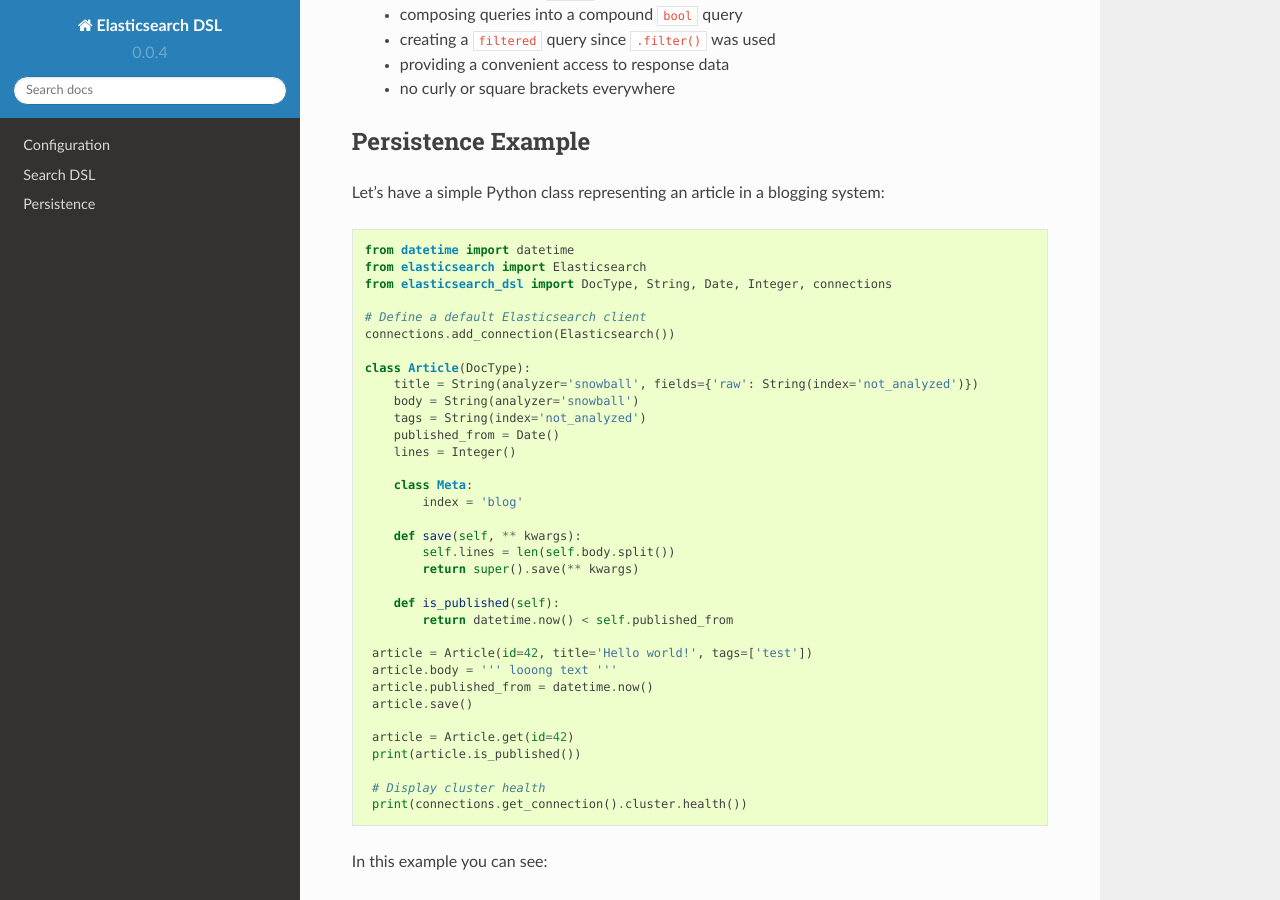
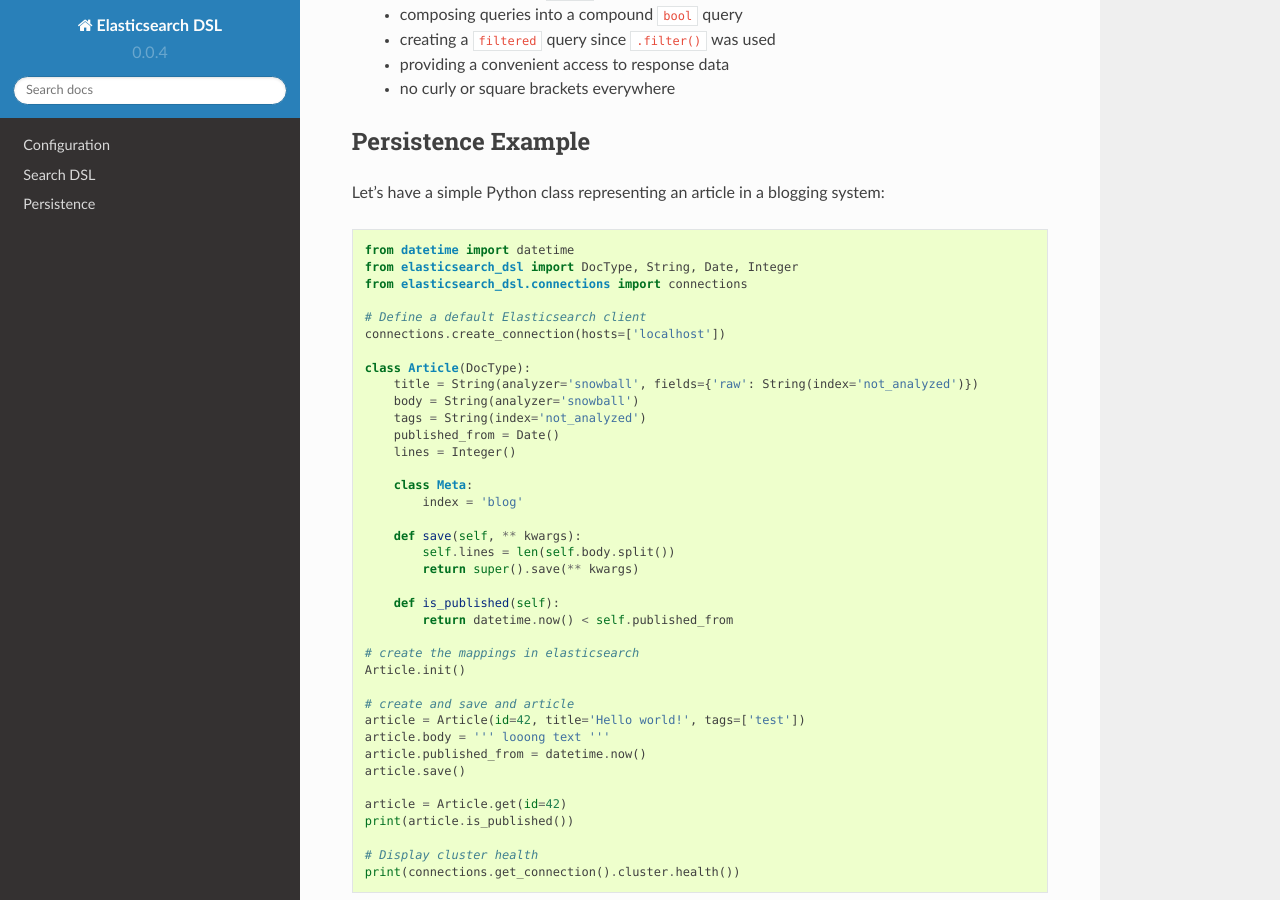
Before and after one commit to elastic/elasticsearch-dsl-py, a Sphinx documentation site: the page built from docs/index.rst, in a window 1280 px wide and 900 px high, scrolled down 1734 px. Built offline with Sphinx 7.4.7 and the Read the Docs theme 2.0.0, drawn with Linux system fonts in a browser that asks for light colours.

Commit message:
Fix example in docs
Fixes #66, fixes #67

Thanks njoannin !

```diff
--- a/docs/index.rst
+++ b/docs/index.rst
@@ -110,11 +110,11 @@
 .. code:: python
 
     from datetime import datetime
-    from elasticsearch import Elasticsearch
-    from elasticsearch_dsl import DocType, String, Date, Integer, connections
+    from elasticsearch_dsl import DocType, String, Date, Integer
+    from elasticsearch_dsl.connections import connections
 
     # Define a default Elasticsearch client
-    connections.add_connection(Elasticsearch())
+    connections.create_connection(hosts=['localhost'])
 
     class Article(DocType):
         title = String(analyzer='snowball', fields={'raw': String(index='not_analyzed')})
@@ -133,16 +133,20 @@
         def is_published(self):
             return datetime.now() < self.published_from
 
-     article = Article(id=42, title='Hello world!', tags=['test'])
-     article.body = ''' looong text '''
-     article.published_from = datetime.now()
-     article.save()
+    # create the mappings in elasticsearch
+    Article.init()
 
-     article = Article.get(id=42)
-     print(article.is_published())
+    # create and save and article
+    article = Article(id=42, title='Hello world!', tags=['test'])
+    article.body = ''' looong text '''
+    article.published_from = datetime.now()
+    article.save()
 
-     # Display cluster health
-     print(connections.get_connection().cluster.health())
+    article = Article.get(id=42)
+    print(article.is_published())
+
+    # Display cluster health
+    print(connections.get_connection().cluster.health())
 
 
 In this example you can see:
@@ -155,7 +159,8 @@
 
   * defining custom methods
 
-  * overriding the built-in ``.save()`` method to hook into the persistence life cycle
+  * overriding the built-in ``.save()`` method to hook into the persistence
+    life cycle
 
   * retrieving and saving the object into Elasticsearch
 
```
Also changed, not shown: 1 other file.
